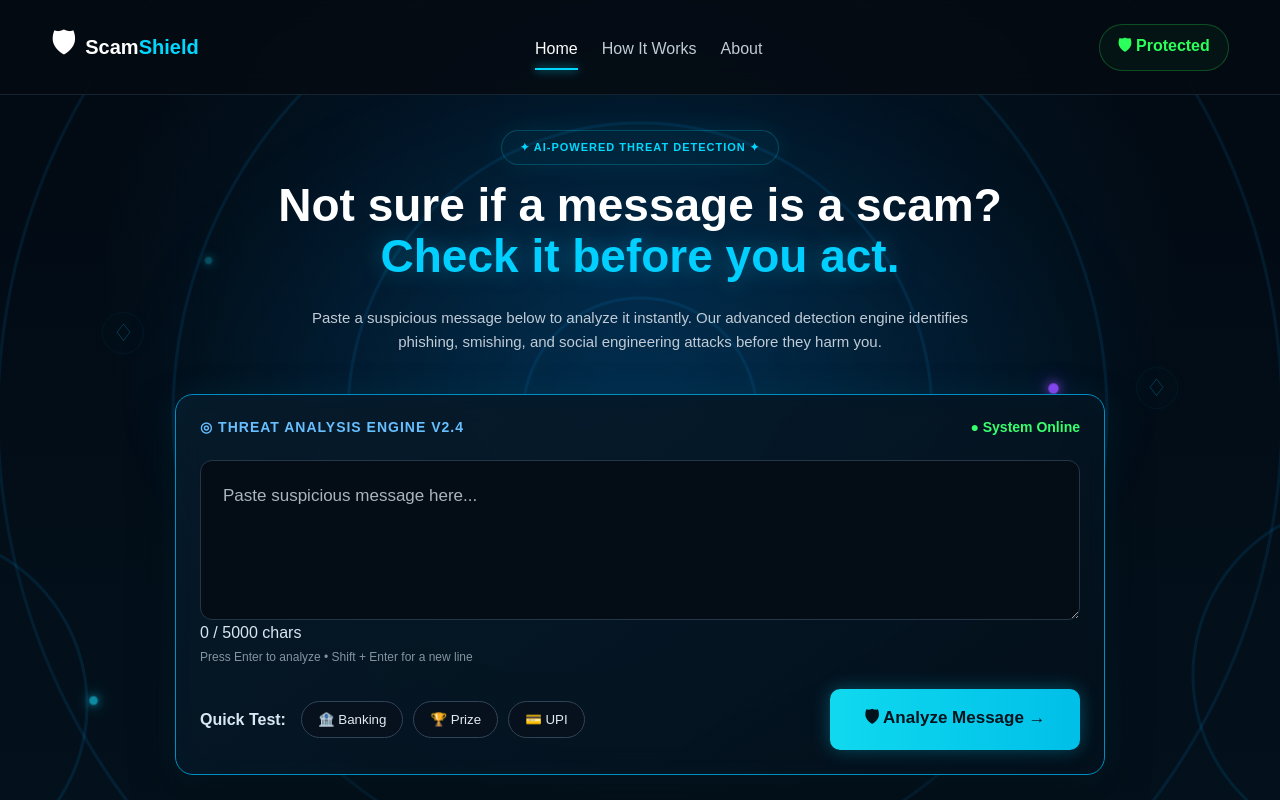
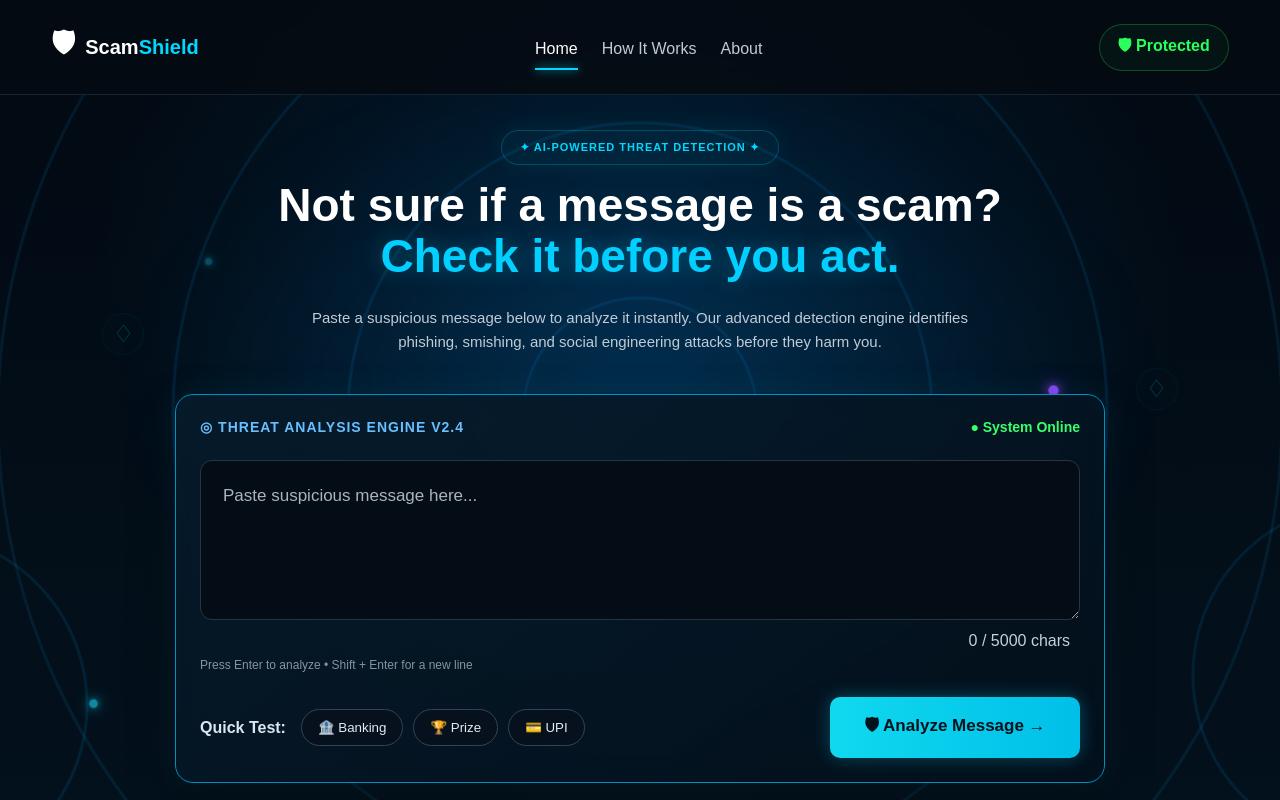
Before and after one commit to Team-Hackthon/ScamShield-AI, a React app in the folder Frontend/: page / in a window 1280 px wide. Shown: the top 800 px of the page. Built offline with nearby package versions, Linux system fonts and the light colour scheme; the HTML template or start-up script is replaced by a standard one.

Commit message:
Multilingular addition

```diff
--- a/Frontend/src/App.css
+++ b/Frontend/src/App.css
@@ -539,15 +539,18 @@ main {
     0 0 18px rgba(0, 207, 255, 0.08);
 }
 
-.character-count {
-  position: absolute;
-
-  right: 18px;
-  bottom: 16px;
-
-  color: #c5ced7;
-
-  font-size: 13px;
+.char-counter {
+  display: block;
+  width: 100%;
+  text-align: right;
+
+  margin-top: 8px;
+  padding-right: 10px;
+
+  box-sizing: border-box;
+
+  font-size: 16px;
+  color: #c5cfdd;
 }
 .input-hint {
   margin-top: 8px;
```
